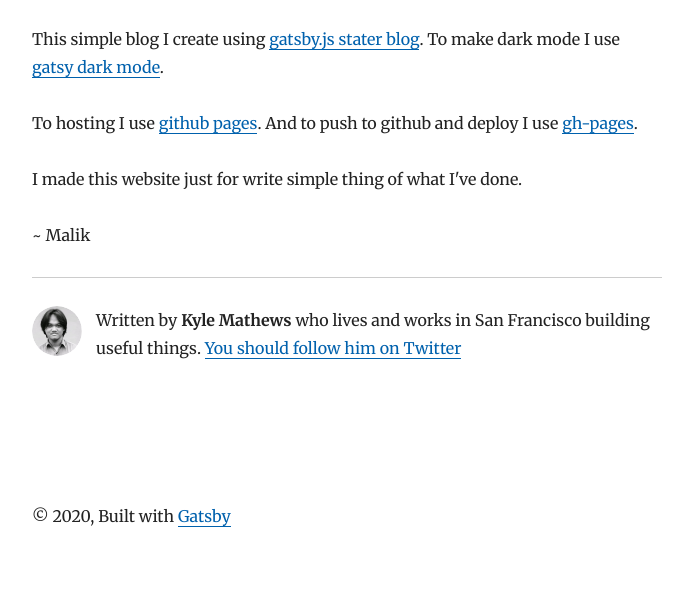
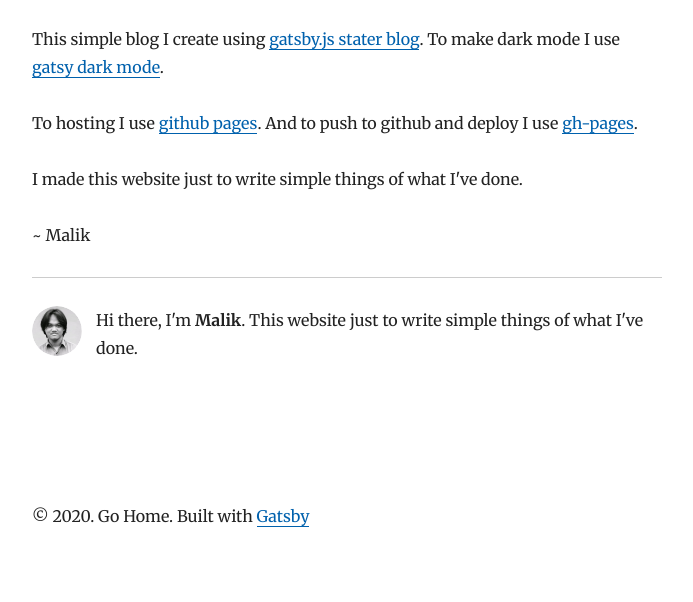
Before and after one commit to malikalichsan/malikalichsan.github.io, a Gatsby site: page /this-website/ in a window 1280 px wide. Shown: the part 198-800 px from the top of the page, without its empty margins (293-986 px from the left). Built offline with nearby package versions, Linux system fonts and the light colour scheme; Gatsby itself is replaced by a stand-in of ours; some packages are replaced by stand-ins of ours.

Commit message:
UPDATE: Config

```diff
--- a/content/blog/this-website/index.md
+++ b/content/blog/this-website/index.md
@@ -1,12 +1,12 @@
 ---
 title: This website
 date: "2020-07-01T21:26:03.284Z"
-description: "This website"
+description: "This simple blog I create using ..."
 ---
 This simple blog I create using [gatsby.js stater blog](https://www.gatsbyjs.org/starters/gatsbyjs/gatsby-starter-blog/). To make dark mode I use [gatsy dark mode](https://www.gatsbyjs.org/packages/gatsby-plugin-dark-mode/).
 
 To hosting I use [github pages](https://pages.github.com/). And to push to github and deploy I use [gh-pages](https://github.com/tschaub/gh-pages).
 
-I made this website just for write simple thing of what I've done.
+I made this website just to write simple things of what I've done.
 
 ~ Malik
--- a/gatsby-config.js
+++ b/gatsby-config.js
@@ -1,14 +1,14 @@
 module.exports = {
   siteMetadata: {
-    title: `Gatsby Starter Blog`,
+    title: `Malik`,
     author: {
-      name: `Kyle Mathews`,
-      summary: `who lives and works in San Francisco building useful things.`,
+      name: `Malik`,
+      summary: `This website just to write simple things of what I've done.`,
     },
-    description: `A starter blog demonstrating what Gatsby can do.`,
-    siteUrl: `https://gatsby-starter-blog-demo.netlify.app/`,
+    description: `Malik`,
+    siteUrl: `https://malikalichsan.github.io/`,
     social: {
-      twitter: `kylemathews`,
+      twitter: `malik`,
     },
   },
   plugins: [
--- a/src/components/bio.js
+++ b/src/components/bio.js
@@ -57,11 +57,7 @@ const Bio = () => {
         }}
       />
       <p>
-        Written by <strong>{author.name}</strong> {author.summary}
-        {` `}
-        <a href={`https://twitter.com/${social.twitter}`}>
-          You should follow him on Twitter
-        </a>
+        Hi there, I'm <strong>{author.name}</strong>. {author.summary}
       </p>
     </div>
   )
--- a/src/components/layout.js
+++ b/src/components/layout.js
@@ -95,9 +95,21 @@ const Layout = ({ location, title, children }) => {
       <header>{header}</header>
       <main>{children}</main>
       <footer>
-        © {new Date().getFullYear()}, Built with
+        © {new Date().getFullYear()}.
         {` `}
-        <a href="https://www.gatsbyjs.org">Gatsby</a>
+        <Link
+          style={{
+            boxShadow: `none`,
+            color: `inherit`,
+          }}
+          to={`/`}
+        >
+          Go Home.
+        </Link>
+        {` `}
+        Built with
+        {` `}
+        <a href="https://www.gatsbyjs.org" target={'_blank'}>Gatsby</a>
       </footer>
     </div>
   )
```
